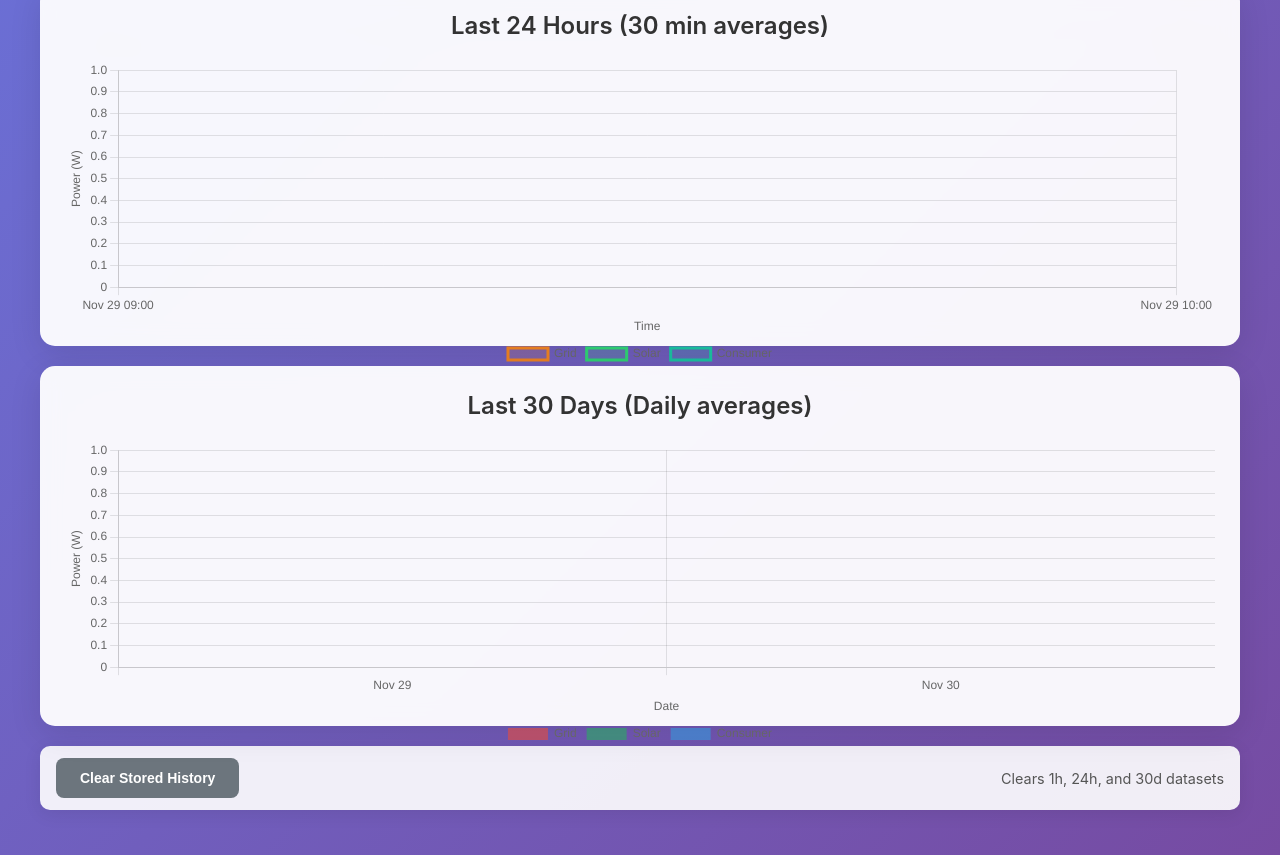
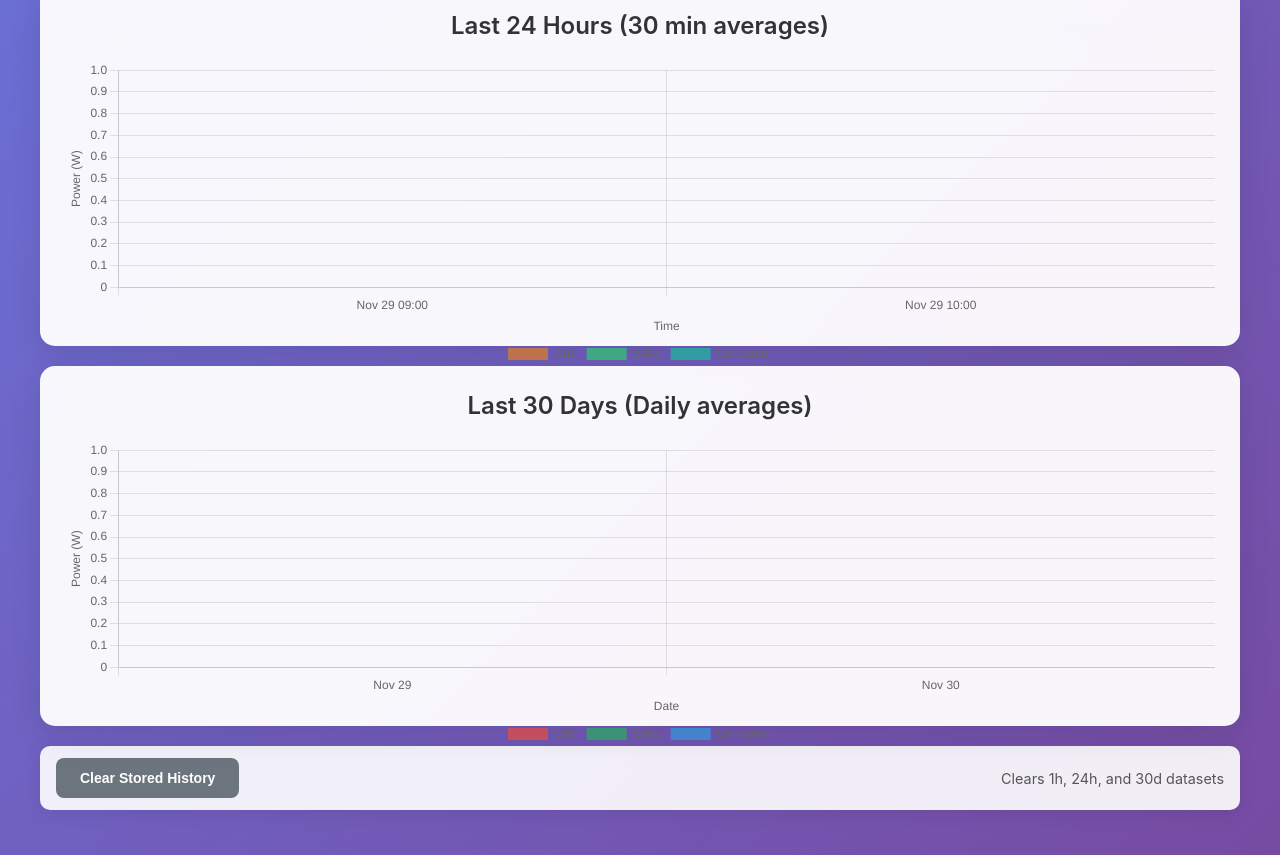
Before and after one commit to Felixrising/ShellyEMMonitorLEDs, a plain HTML site: page data/index.html in a window 1280 px wide. Shown: the part 944-1799 px from the top of the page. Drawn offline with Linux system fonts and the light colour scheme; no server answers.

Commit message:
feat: switch 24h/30d charts to bars

```diff
--- a/data/index.html
+++ b/data/index.html
@@ -542,13 +542,13 @@
 
     const ctx24h = document.getElementById('chart24h').getContext('2d');
     energyChart24h = new Chart(ctx24h, {
-      type: 'line',
+      type: 'bar',
       data: {
         labels: [],
         datasets: [
-          { label: 'Grid', data: [], borderColor: '#e67e22', backgroundColor: 'rgba(230, 126, 34, 0.15)', fill: true },
-          { label: 'Solar', data: [], borderColor: '#2ecc71', backgroundColor: 'rgba(46, 204, 113, 0.15)', fill: true },
-          { label: 'Consumer', data: [], borderColor: '#1abc9c', backgroundColor: 'rgba(26, 188, 156, 0.15)', fill: true }
+          { label: 'Grid', data: [], backgroundColor: 'rgba(230, 126, 34, 0.7)', borderRadius: 4 },
+          { label: 'Solar', data: [], backgroundColor: 'rgba(46, 204, 113, 0.7)', borderRadius: 4 },
+          { label: 'Consumer', data: [], backgroundColor: 'rgba(26, 188, 156, 0.7)', borderRadius: 4 }
         ]
       },
       options: {
@@ -557,11 +557,16 @@
         interaction: { intersect: false, mode: 'index' },
         scales: {
           x: {
+            stacked: true,
             type: 'time',
             time: { parser: 'YYYYMMDDTHHmmssSSS', unit: 'hour', displayFormats: { hour: 'MMM D HH:mm' } },
             title: { display: true, text: 'Time' }
           },
-          y: { title: { display: true, text: 'Power (W)' }, beginAtZero: true }
+          y: {
+            stacked: true,
+            title: { display: true, text: 'Power (W)' },
+            beginAtZero: true
+          }
         },
         plugins: { legend: { position: 'bottom' } }
       }
@@ -573,9 +578,9 @@
       data: {
         labels: [],
         datasets: [
-          { label: 'Grid', data: [], backgroundColor: 'rgba(231, 76, 60, 0.6)' },
-          { label: 'Solar', data: [], backgroundColor: 'rgba(39, 174, 96, 0.6)' },
-          { label: 'Consumer', data: [], backgroundColor: 'rgba(52, 152, 219, 0.6)' }
+          { label: 'Grid', data: [], backgroundColor: 'rgba(231, 76, 60, 0.7)', borderRadius: 4 },
+          { label: 'Solar', data: [], backgroundColor: 'rgba(39, 174, 96, 0.7)', borderRadius: 4 },
+          { label: 'Consumer', data: [], backgroundColor: 'rgba(52, 152, 219, 0.7)', borderRadius: 4 }
         ]
       },
       options: {
@@ -590,7 +595,8 @@
           },
           y: {
             stacked: true,
-            title: { display: true, text: 'Power (W)' }
+            title: { display: true, text: 'Power (W)' },
+            beginAtZero: true
           }
         },
         plugins: { legend: { position: 'bottom' } }
```
